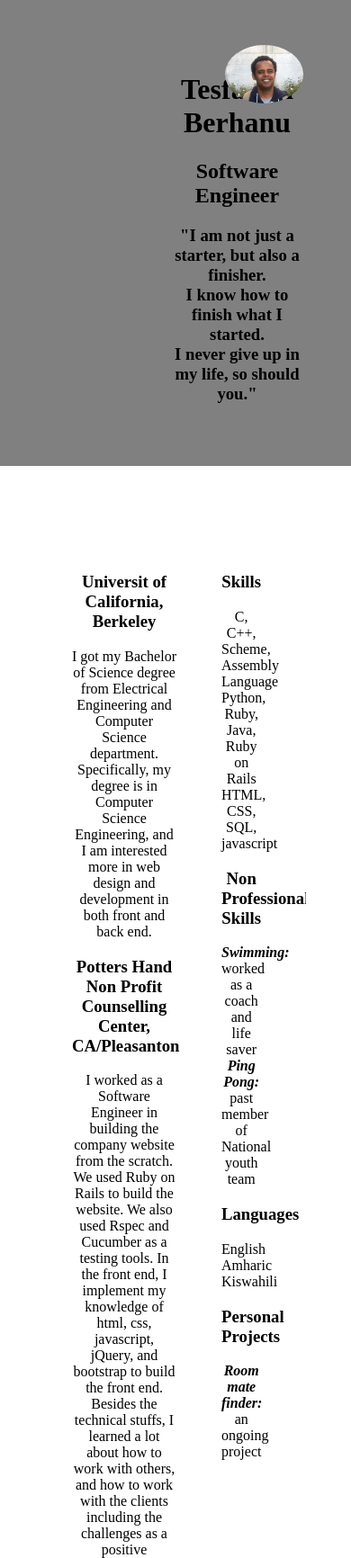
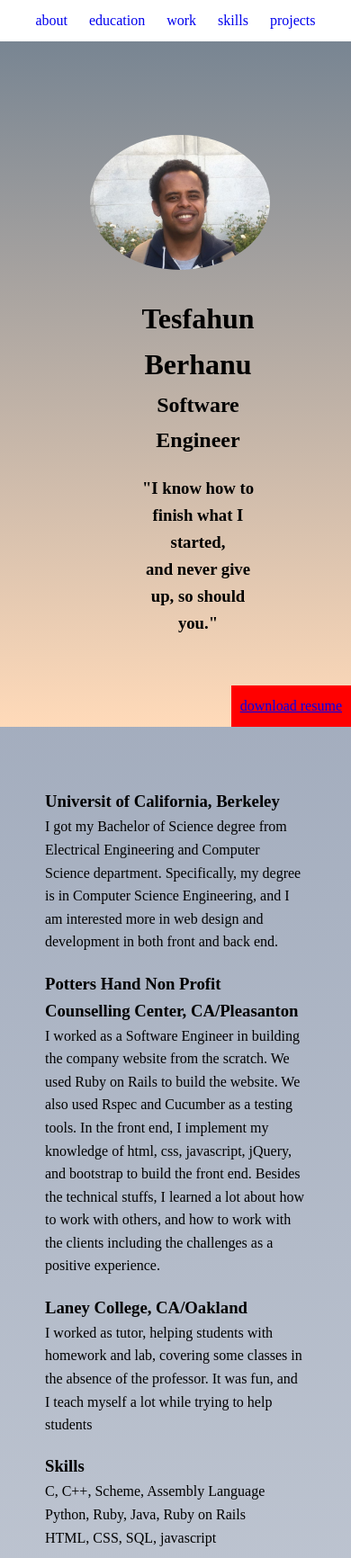
Before and after one commit to tberhanu/resume_html, a plain HTML site: page my_resume/index.html in a window 390 px wide. Shown: the top 1732 px of the page at 90% size. Drawn offline with Linux system fonts and the light colour scheme.

Commit message:
looks responsive

```diff
--- a/my_resume/css/new_styles.css
+++ b/my_resume/css/new_styles.css
@@ -11,68 +11,34 @@ html {
 
 body {
   margin: 0;
+  line-height: 1.6;
 }
-/* h3, h2, p, ul {
-  margin: 0;
-} */
+
 .content_wrapper {
-  max-width: 1200px;
+  max-width: 950px;
   padding: 50px;
   margin: 0 auto;
   overflow: hidden;
+}
+.about h1, h3 {
+  margin-bottom: 0;
+}
+.about h2, p {
+  margin-top: 0;
 }
 
 /*  HEADER and FOOTER
 _______________________________________________*/
 
 header, footer {
-  background: gray;
+  background: linear-gradient(rgb(112,128,144), rgb(255,218,185));
 }
-main {
-  text-align: center;
+
+header {
+  position: relative;
 }
 
 /*  header   */
-header {
-  text-align: center;
-}
-.skills {
-  padding-top: -80px;
-  position: relative;
-  left: 30px;
-}
-.education {
-  padding-top: 50px;
-  position: relative;
-  left: 30px;
-}
-.work {
-  position: relative;
-  left: 30px;
-}
-.small_col {
-  width: 30%;
-  float: left;
-  /* padding-left: 50px; */
-}
-.big_col {
-  /* float: left; */
-  width: 70%;
-  float: left;
-  padding-left: 50px;
-  padding-top: 10px;
-}
-.big_col2 {
-  width: 40%;
-  float: left;
-  /* border: 2px solid blue; */
-}
-.small_col2 {
-  width: 60%;
-  float: left;
-  /* border: 2px solid blue; */
-
-}
 
 /*  footer   */
 footer {
@@ -81,30 +47,101 @@ footer {
 
 .links a {
   display: inline-block;
-  background: yellow;
-  padding: 5.5%;
+  background: green;
+  text-decoration: none;
+  padding: 1.2%;
+  margin: 10px;
 }
 .image {
   border-radius: 50%;
-  position: relative;
-  left: 200px;
 }
+#image_about {
+  padding: 150px 100px 100px 100px;
+}
+.about {
+  padding-left: 50px;
 
-/*  Main: Education, work and skills
-________________________________________________*/
-/* #edu_work_skills {
-  background: yellow;
-} */
+}
+nav {
+  text-align: center;
+  background: white;
+  position: fixed;
+  top: 0;
+  width: 100%;
+  z-index: 100;
+}
+nav a {
+  display: inline-block;
+  padding: 10px 10px;
+  text-decoration: none;
+  text-transform: uppercase;
+  font-weight: 700;
+}
+#msg {
+  font-family: 'Satisfy', cursive;
+  font-size: 30px;
 
-/* Education and Work
-________________________________________________ */
-
-
+}
 /* Projects
 ________________________________________________*/
 #projects {
-  background: blue;
+  /* padding-right: 300px; */
+
+  background: linear-gradient(rgba(141, 153, 174, 0.8), rgba(141, 153, 174, 0.5)),
+              url(../images/beach.jpg) no-repeat fixed;
+  background-size: cover;
+            }
+#projects ul {
+}
+#edu_work_skills {
+  background: linear-gradient(rgba(141, 153, 174, 0.8), rgba(141, 153, 174, 0.5));
+}
+.download {
+  position: absolute;
+  right: 0;
+  bottom: 0;
+  background: red;
+  padding: 10px;
 }
 
+@media (min-width: 900px) {
+  .small_col {
+    width: 40%;
+    float: left;
+    left: 80px;
+  }
+  .big_col {
+    width: 60%;
+    float: left;
+  }
+  .big_col2 {
+    width: 40%;
+    float: left;
+    position: relative;
+  }
+  .small_col2 {
+    width: 60%;
+    float: left;
+    position: relative;
+    left: 100px;
+  }
+}
+@media (max-width: 899px) {
+  header {
+    text-align: center;
+  }
+  .image {
+    width: 200px;
+  }
+  nav a {
+  text-transform: lowercase;
+  font-weight: 400;
+  }
+  .links a {
+    padding: 0.1%;
+    margin: 5px;
+  }
+
+}
 /*  FOOTER
 ________________________________________________*/
--- a/my_resume/css/styles.css
+++ b/my_resume/css/styles.css
@@ -123,3 +123,4 @@ footer {
 #copyright {
   padding: 30px;
 }
+/*  _____________________________________________________________     */
--- a/my_resume/index.html
+++ b/my_resume/index.html
@@ -6,28 +6,32 @@
     <meta name="viewport" content="width=devise-width, initial-scale=1.0">
     <!-- <link rel="stylesheet" href="css/styles.css"> -->
     <link rel="stylesheet" href="css/new_styles.css">
-    <!-- <link href="https://fonts.googleapis.com/css?family=Kaushan+Script" rel="stylesheet"> -->
+    <!-- <link rel="stylesheet" href="css/new_styles_two.css"> -->
+
+    <link href="https://fonts.googleapis.com/css?family=Satisfy" rel="stylesheet">
+
+
     <title> Tesfahun Berhanu</title>
   </head>
 
   <body>
 
     <header id="about">
-      <!-- <a href="images/updated_resume.pdf" download class="download">download resume</a>
+      <a href="images/updated_resume.pdf" download class="download">download resume</a>
       <nav>
-        <a href="#image-about">about</a>
+        <a href="#about">about</a>
         <a href="#education">education</a>
-        <a href="#wordk">work</a>
+        <a href="#work">work</a>
         <a href="#skills">skills</a>
         <a href="#projects">projects</a>
-      </nav> -->
+      </nav>
       <div class="content_wrapper" id="image_about">
         <img class="image small_col" src="images/cal_pic.jpg" alt="Tess pic">
         <div class="about big_col">
           <h1> Tesfahun Berhanu </h1>
           <h2> Software Engineer </h2>
-          <h3> "I am not just a starter, but also a finisher.<br> I know how to finish
-            what I started.<br> I never give up in my life, so should you."</h3>
+          <h3> "I know how to finish
+            what I started,<br> and never give up, so should you."</h3>
         </div>
       </div>
 
@@ -37,14 +41,14 @@
       <!-- <section id="edu_work"> -->
         <div class="content_wrapper">
           <div class="big_col2">
-            <div class ="education">
+            <div id="education" class ="education">
               <h3>Universit of California, Berkeley</h3>
                 <p> I got my Bachelor of Science degree from Electrical Engineering
                   and Computer Science department. Specifically, my degree is in Computer
                   Science Engineering, and I am interested more in web design and development
                   in both front and back end.</p>
             </div>
-            <div class="work">
+            <div id="work" class="work">
               <h3>Potters Hand Non Profit Counselling Center, CA/Pleasanton</h3>
               <p>I worked as a Software Engineer in building the company website from the scratch.
                 We used Ruby on Rails to build the website. We also used Rspec and Cucumber as
@@ -59,9 +63,9 @@
           </div>
       <!-- </section> -->
 
-        <section id="skills">
-          <div class="content_wrapper">
-            <div class="skills small_col2">
+        <section>
+          <!-- <div class="content_wrapper"> -->
+            <div id="skills" class="skills small_col2">
               <!-- <div class="skills"> -->
                 <h3>Skills</h3>
                   <p>
@@ -89,27 +93,29 @@
                   </p>
                 <!-- </div> -->
             </div>
-          </div>
+          <!-- </div> -->
         </section>
       </div>
     </main>
 
     <section id="projects">
       <div class="content_wrapper">
+        <div class="projects">
           <h2>Some of the interesting projects I did at UC Berkeley</h2>
             <ul>
-              <li><i><b>Bear git:</b></i> Building significant part of simple version of git using C languages</li>
-                <li><i><b>Text Editor:</b></i> Building simpler version fo a text editor using Java</li>
-                <li><i><b>The Game of Hog:</b></i> Building significant part of the game of Hog using Python</li>
-                <li><i><b>Ants vs Somebees game:</b></i> Building significant part of this game using Python</li>
+              <li><i><b><h3>Bear git:</h3> Building significant part of simple version of git using C languages</b></i></li>
+                <li><i><b><h3>Text Editor:</h3> Building simpler version fo a text editor using Java</b></i></li>
+                <li><i><b><h3>The Game of Hog:</h3> Building significant part of the game of Hog using Python</b></i></li>
+                <li><i><b><h3>Ants vs Somebees game:</h3> Building significant part of this game using Python</b></i></li>
             </ul>
         </div>
-      </section>
+      </div>
+    </section>
 
 
       <footer>
         <section class="content_wrapper">
-          <p> Let's keep in touch!! </p>
+          <p id="msg"> See you then!! </p>
           <div class="links">
             <a href="#">tberhanu@berkeley.edu</a>
             <a href="#">linkden</a>
```
Also changed, not shown: my_resume/images/bay_bridge.JPG (added), 3 other files.
